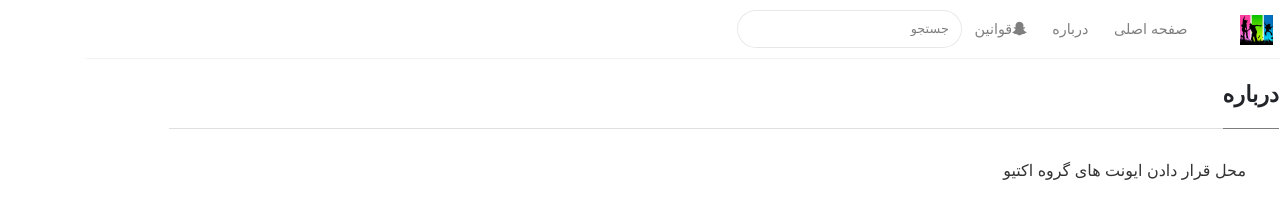
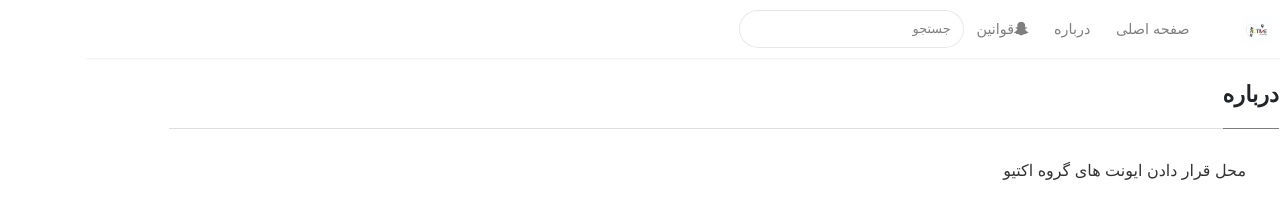
Before and after one commit to MHKarami97/active, a Jekyll site: the page built from _pages/about.md, in a window 1280 px wide. Shown: the top 200 px of the page. Built offline with Jekyll 4.4.1, drawn with Linux system fonts in a browser that asks for light colours; nearby versions of some CDN libraries.

Commit message:
update logo

```diff
--- a/_config.yml
+++ b/_config.yml
@@ -2,8 +2,8 @@
 name: "Active"
 title: "Active"
 description: "Active"
-logo: 'assets/images/favicon.jpg'
-favicon: 'assets/images/favicon.jpg'
+logo: 'assets/images/ACTIVE.jpg'
+favicon: 'assets/images/ACTIVE.jpg'
 baseurl: '/'
 #google_analytics: ''
 #disqus: ''
--- a/_layouts/default.html
+++ b/_layouts/default.html
@@ -4,7 +4,7 @@
 <meta charset="utf-8">
 <meta name="viewport" content="width=device-width, initial-scale=1, shrink-to-fit=no">
 
-<link rel="icon" href="{{ site.baseurl }}/assets/images/favicon.jpg">
+<link rel="icon" href="{{ site.baseurl }}/assets/images/ACTIVE.jpg">
 
 <title>{{ page.title }} | {{site.name}}</title>
 
```
Also changed, not shown: assets/images/ACTIVE.jpg (added), assets/images/ACTIVE.png (added).
